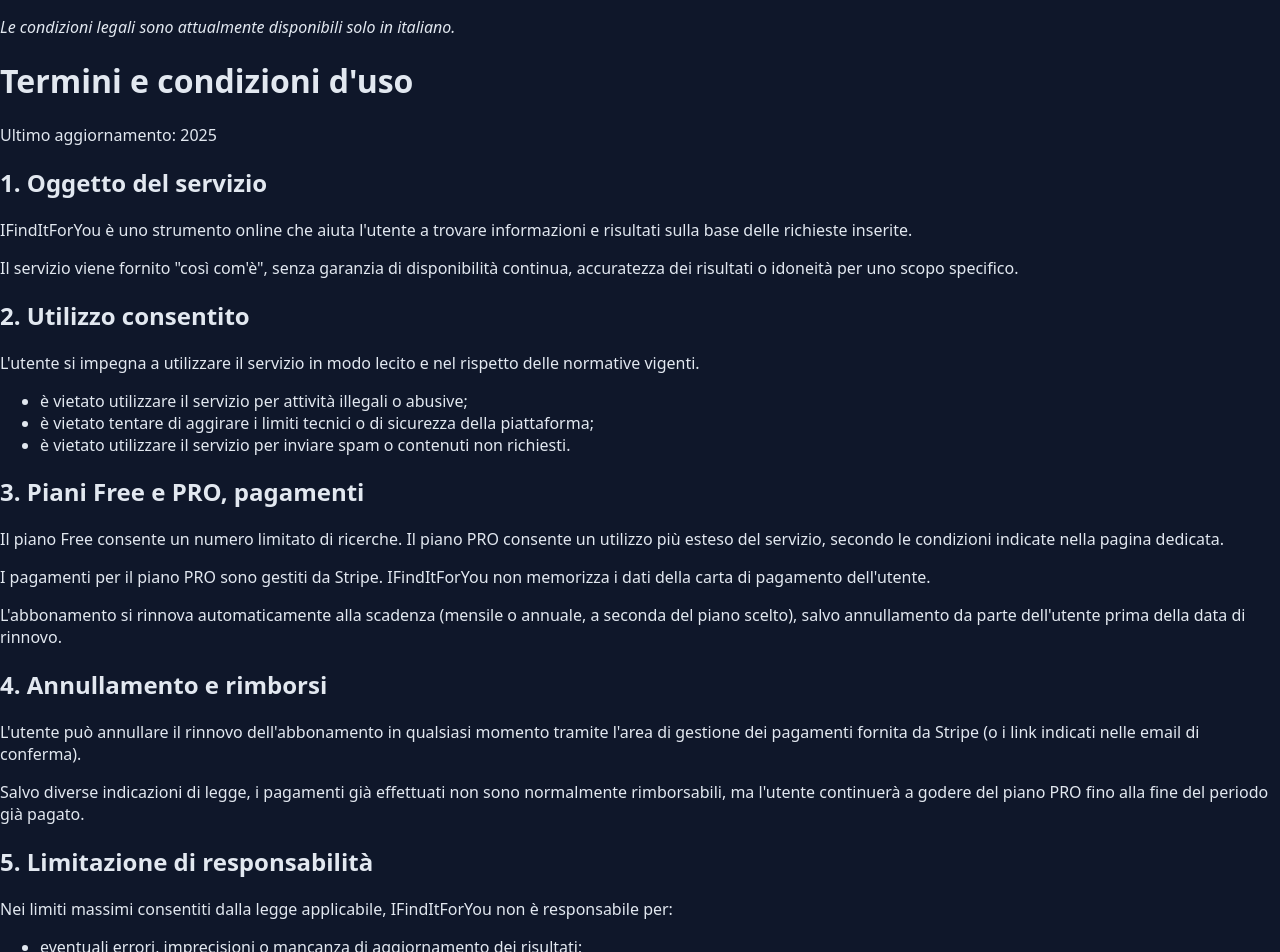
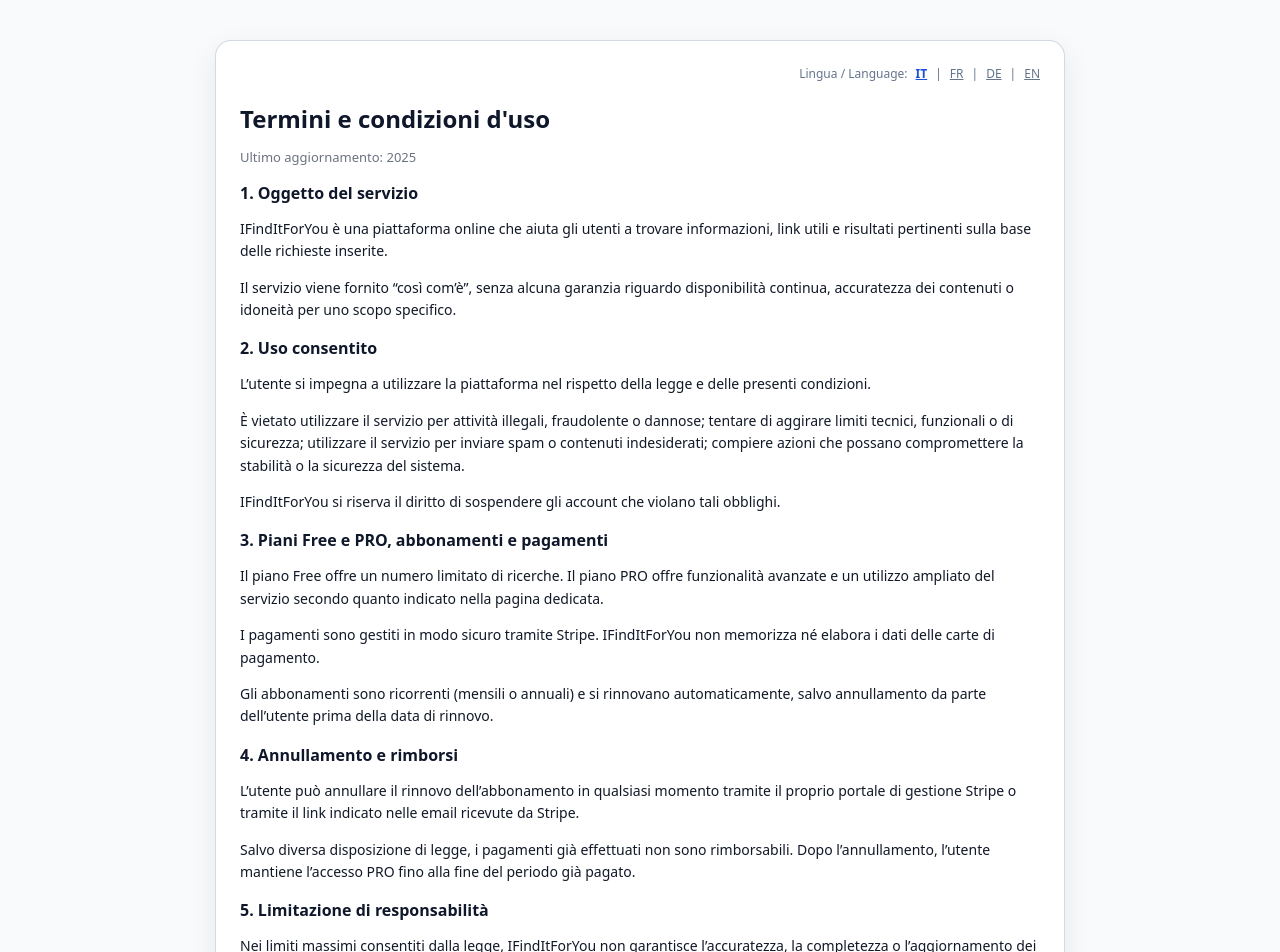
Before and after one commit to mregaz/ifinditforyou-new, a Next.js app: page /termini in a window 1280 px wide. Shown: the top 952 px of the page. Built offline with nearby package versions, Linux system fonts and the light colour scheme.

Commit message:
Update page.tsx

```diff
--- a/app/termini/page.tsx
+++ b/app/termini/page.tsx
@@ -1,114 +1,152 @@
-// app/termini/page.tsx
+"use client";
+
+import { useEffect, useState } from "react";
+import { Lang, normalizeLang } from "@/lib/lang";
+import { TERMS_TEXTS, type TermsContent } from "@/lib/terms";
+
 export default function TerminiPage() {
+  const [lang, setLang] = useState<Lang>("it");
+  const [content, setContent] = useState<TermsContent>(TERMS_TEXTS.it);
+
+  useEffect(() => {
+    if (typeof window !== "undefined") {
+      const params = new URLSearchParams(window.location.search);
+      const urlLang = params.get("lang");
+      const normalized = normalizeLang(urlLang);
+      setLang(normalized);
+      setContent(TERMS_TEXTS[normalized]);
+    }
+  }, []);
+
+  const t = content;
+
+  const pageStyle = {
+    minHeight: "100vh",
+    margin: 0,
+    padding: "40px 16px",
+    backgroundColor: "#f8fafc",
+    color: "#0f172a",
+    display: "flex",
+    justifyContent: "center",
+    alignItems: "flex-start",
+    fontFamily: "system-ui, -apple-system, BlinkMacSystemFont, sans-serif",
+  } as const;
+
+  const containerStyle = {
+    width: "100%",
+    maxWidth: 800,
+    backgroundColor: "#ffffff",
+    borderRadius: 16,
+    padding: 24,
+    boxShadow: "0 10px 30px rgba(15,23,42,0.08)",
+    border: "1px solid rgba(148,163,184,0.4)",
+  } as const;
+
+  const langLinkStyle = (code: Lang) =>
+    ({
+      fontSize: 12,
+      textDecoration: "underline",
+      cursor: "pointer",
+      color: lang === code ? "#1d4ed8" : "#64748b",
+      fontWeight: lang === code ? 600 : 400,
+    } as const);
+
   return (
-    <main className="mx-auto max-w-3xl px-4 py-12 text-sm text-gray-800">
-       <p style={{ fontStyle: "italic", marginBottom: "1rem" }}>
-        Le condizioni legali sono attualmente disponibili solo in italiano.
-      </p>
+    <main style={pageStyle}>
+      <article style={containerStyle}>
+        {/* Switch lingua in alto a destra */}
+        <div
+          style={{
+            display: "flex",
+            justifyContent: "flex-end",
+            gap: 8,
+            marginBottom: 12,
+            color: "#64748b",
+            fontSize: 12,
+          }}
+        >
+          <span>Lingua / Language:</span>
+          <a href="/termini?lang=it" style={langLinkStyle("it")}>
+            IT
+          </a>
+          <span>|</span>
+          <a href="/termini?lang=fr" style={langLinkStyle("fr")}>
+            FR
+          </a>
+          <span>|</span>
+          <a href="/termini?lang=de" style={langLinkStyle("de")}>
+            DE
+          </a>
+          <span>|</span>
+          <a href="/termini?lang=en" style={langLinkStyle("en")}>
+            EN
+          </a>
+        </div>
 
-      <h1 className="mb-6 text-2xl font-semibold">Termini e condizioni d&apos;uso</h1>
+        <h1
+          style={{
+            fontSize: 24,
+            fontWeight: 700,
+            marginBottom: 4,
+          }}
+        >
+          {t.title}
+        </h1>
+        <p
+          style={{
+            fontSize: 13,
+            color: "#6b7280",
+            marginBottom: 16,
+          }}
+        >
+          {t.lastUpdated}
+        </p>
 
-      <p className="mb-4 text-xs text-gray-500">
-        Ultimo aggiornamento: {new Date().getFullYear()}
-      </p>
+        {/* Nota sulla lingua ufficiale */}
+        {lang !== "it" && (
+          <p
+            style={{
+              fontSize: 12,
+              fontStyle: "italic",
+              padding: "8px 10px",
+              borderRadius: 8,
+              backgroundColor: "#eff6ff",
+              color: "#1e3a8a",
+              marginBottom: 16,
+            }}
+          >
+            La versione legalmente vincolante è quella in italiano. Questa è una
+            traduzione fornita a scopo informativo.
+          </p>
+        )}
 
-      <section className="mb-6">
-        <h2 className="mb-2 text-base font-semibold">1. Oggetto del servizio</h2>
-        <p className="mb-2">
-          IFindItForYou è uno strumento online che aiuta l&apos;utente a trovare
-          informazioni e risultati sulla base delle richieste inserite.
-        </p>
-        <p>
-          Il servizio viene fornito &quot;così com&apos;è&quot;, senza garanzia di
-          disponibilità continua, accuratezza dei risultati o idoneità per uno
-          scopo specifico.
-        </p>
-      </section>
-
-      <section className="mb-6">
-        <h2 className="mb-2 text-base font-semibold">2. Utilizzo consentito</h2>
-        <p className="mb-2">
-          L&apos;utente si impegna a utilizzare il servizio in modo lecito e nel
-          rispetto delle normative vigenti.
-        </p>
-        <ul className="ml-5 list-disc space-y-1">
-          <li>è vietato utilizzare il servizio per attività illegali o abusive;</li>
-          <li>
-            è vietato tentare di aggirare i limiti tecnici o di sicurezza della
-            piattaforma;
-          </li>
-          <li>
-            è vietato utilizzare il servizio per inviare spam o contenuti non
-            richiesti.
-          </li>
-        </ul>
-      </section>
-
-      <section className="mb-6">
-        <h2 className="mb-2 text-base font-semibold">
-          3. Piani Free e PRO, pagamenti
-        </h2>
-        <p className="mb-2">
-          Il piano Free consente un numero limitato di ricerche. Il piano PRO
-          consente un utilizzo più esteso del servizio, secondo le condizioni
-          indicate nella pagina dedicata.
-        </p>
-        <p className="mb-2">
-          I pagamenti per il piano PRO sono gestiti da Stripe. IFindItForYou non
-          memorizza i dati della carta di pagamento dell&apos;utente.
-        </p>
-        <p>
-          L&apos;abbonamento si rinnova automaticamente alla scadenza (mensile o
-          annuale, a seconda del piano scelto), salvo annullamento da parte
-          dell&apos;utente prima della data di rinnovo.
-        </p>
-      </section>
-
-      <section className="mb-6">
-        <h2 className="mb-2 text-base font-semibold">4. Annullamento e rimborsi</h2>
-        <p className="mb-2">
-          L&apos;utente può annullare il rinnovo dell&apos;abbonamento in qualsiasi
-          momento tramite l&apos;area di gestione dei pagamenti fornita da Stripe
-          (o i link indicati nelle email di conferma).
-        </p>
-        <p>
-          Salvo diverse indicazioni di legge, i pagamenti già effettuati non sono
-          normalmente rimborsabili, ma l&apos;utente continuerà a godere del piano
-          PRO fino alla fine del periodo già pagato.
-        </p>
-      </section>
-
-      <section className="mb-6">
-        <h2 className="mb-2 text-base font-semibold">5. Limitazione di responsabilità</h2>
-        <p className="mb-2">
-          Nei limiti massimi consentiti dalla legge applicabile, IFindItForYou non
-          è responsabile per:
-        </p>
-        <ul className="ml-5 list-disc space-y-1">
-          <li>eventuali errori, imprecisioni o mancanza di aggiornamento dei risultati;</li>
-          <li>eventuali danni indiretti, consequenziali o perdita di dati;</li>
-          <li>interruzioni o malfunzionamenti del servizio.</li>
-        </ul>
-      </section>
-
-      <section className="mb-6">
-        <h2 className="mb-2 text-base font-semibold">6. Modifiche ai termini</h2>
-        <p>
-          I presenti termini possono essere aggiornati nel tempo. In caso di
-          modifiche rilevanti, potremmo informare l&apos;utente tramite il sito o
-          altri canali appropriati. L&apos;uso continuato del servizio dopo le
-          modifiche costituisce accettazione dei nuovi termini.
-        </p>
-      </section>
-
-      <section>
-        <h2 className="mb-2 text-base font-semibold">7. Contatti</h2>
-        <p>
-          Per domande sui presenti termini o sul servizio, puoi contattarci
-          all&apos;indirizzo e-mail indicato sul sito.
-        </p>
-      </section>
+        {t.sections.map((section, idx) => (
+          <section key={idx} style={{ marginBottom: 16 }}>
+            <h2
+              style={{
+                fontSize: 16,
+                fontWeight: 600,
+                marginBottom: 6,
+              }}
+            >
+              {section.heading}
+            </h2>
+            {section.paragraphs.map((p, i) => (
+              <p
+                key={i}
+                style={{
+                  fontSize: 14,
+                  color: "#111827",
+                  marginBottom: 6,
+                  lineHeight: 1.6,
+                }}
+              >
+                {p}
+              </p>
+            ))}
+          </section>
+        ))}
+      </article>
     </main>
-
   );
 }
```
